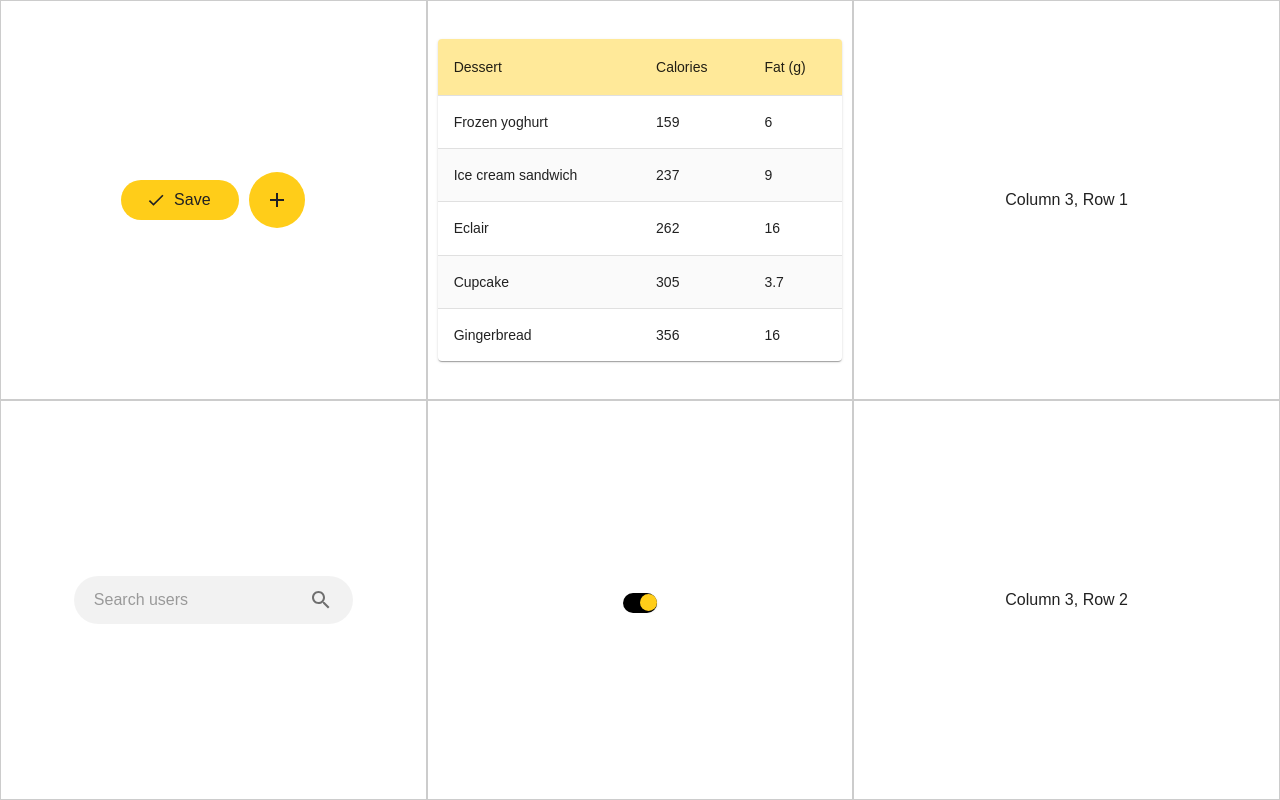
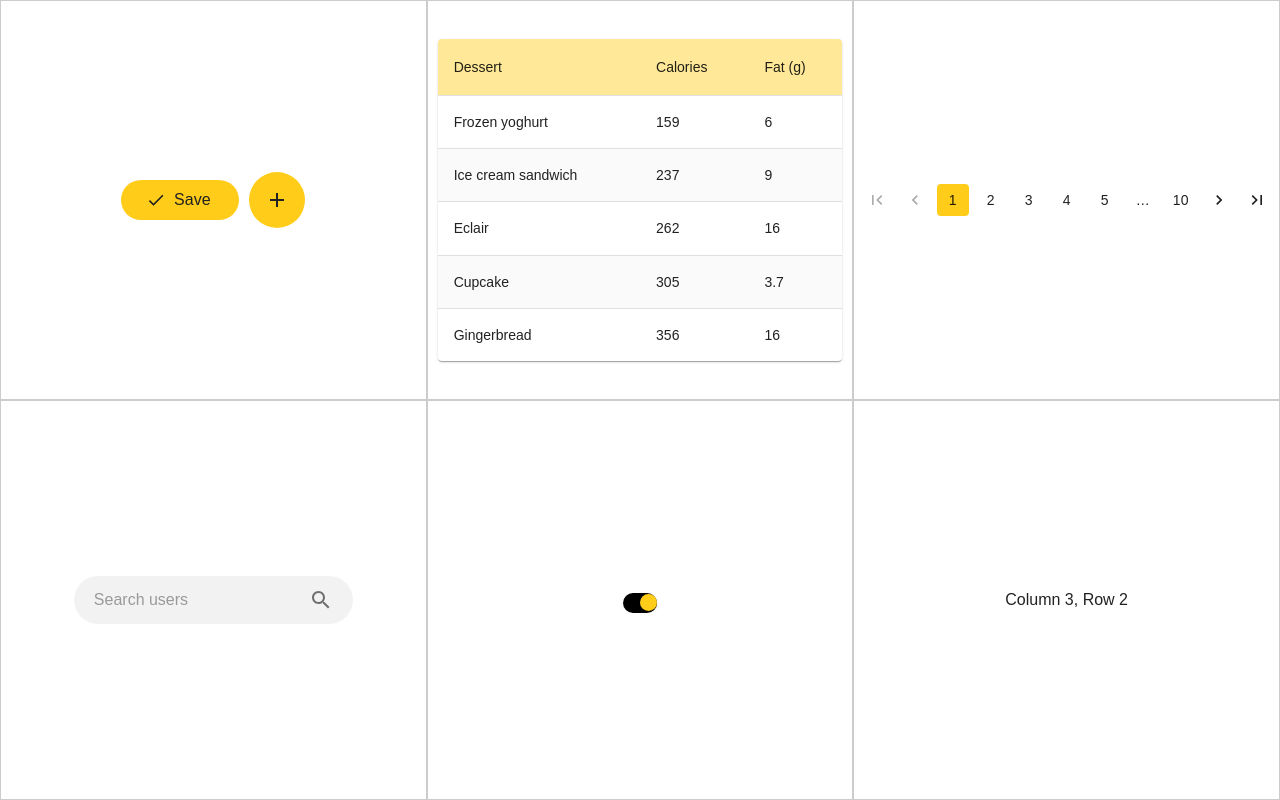
Before and after one commit to rifat-incrementsinc/tb-dash, a React (Vite) app: page /test in a window 1280 px wide. Built offline with nearby package versions, Linux system fonts and the light colour scheme.

Commit message:
pagination

```diff
--- a/index.html
+++ b/index.html
@@ -4,7 +4,7 @@
         <meta charset="UTF-8" />
         <link rel="icon" type="image/svg+xml" href="/vite.svg" />
         <meta name="viewport" content="width=device-width, initial-scale=1.0" />
-        <title>Rifat</title>
+        <title>Tender Book</title>
     </head>
     <body>
         <div id="root"></div>
--- /dev/null
+++ b/src/components/shared/TablePaginate.jsx
@@ -0,0 +1,20 @@
+import React from 'react'
+import { Pagination } from '@mui/material'
+
+const TablePaginate = ({ totalPages, currentPage, handlePageChange }) => {
+    const [rowsPerPage, setRowsPerPage] = React.useState(10)
+
+    return (
+        <Pagination
+            count={totalPages}
+            page={currentPage}
+            showFirstButton
+            showLastButton
+            shape='rounded'
+            color={'primary'}
+            onChange={(e, page) => handlePageChange(e, page)}
+        />
+    )
+}
+
+export default TablePaginate
--- a/src/components/test/Test.jsx
+++ b/src/components/test/Test.jsx
@@ -5,6 +5,7 @@ import AddButton from '../shared/AddButton.jsx'
 import SearchBar from '../shared/SearchBar.jsx'
 import TestTable from '../shared/testTable.jsx'
 import Switch from '../shared/Switch.jsx'
+import TablePaginate from '../shared/TablePaginate.jsx'
 
 const Test = () => {
     const [buttonLoading, setButtonLoading] = useState(false)
@@ -17,12 +18,20 @@ const Test = () => {
     }
 
     const handleAdd = () => {
-        console.log('🚀~ Test:19 ~ ')
+        console.log('🚀~ Test:19 ~  add button click')
+    }
+    const [currentPage, setCurrentPage] = useState(1)
+    const [totalPages, setTotalPages] = useState(10)
+
+    useEffect(() => {
+        console.log('🚀~ Test:23 ~  searchText', searchText)
+        console.log('🚀~ Test:30 ~ currentPage', currentPage)
+    }, [searchText, currentPage])
+
+    const handlePageChange = (event, value) => {
+        setCurrentPage(value)
     }
 
-    useEffect(() => {
-        console.log('🚀~ Test:23 ~  ', searchText)
-    }, [searchText])
     return (
         <Grid container style={{ height: '100vh', width: '100vw' }}>
             <Grid item xs={4}>
@@ -98,7 +107,11 @@ const Test = () => {
                         alignItems: 'center',
                     }}
                 >
-                    Column 3, Row 1
+                    <TablePaginate
+                        totalPages={totalPages}
+                        currentPage={currentPage}
+                        handlePageChange={handlePageChange}
+                    />
                 </div>
                 <div
                     style={{
--- a/src/themeProvider/theme.jsx
+++ b/src/themeProvider/theme.jsx
@@ -217,6 +217,27 @@ const ThemeLayout = ({ children }) => {
                     },
                 },
             },
+            MuiPagination: {
+                styleOverrides: {
+                    root: {
+                        // '& .MuiPaginationItem-root': {
+                        //     color: '#000',
+                        // },
+                        //
+                        // '& .MuiPaginationItem-root.Mui-selected': {
+                        //     color: '#FFCD19',
+                        // },
+                        //
+                        // '& .MuiPaginationItem-root.Mui-disabled': {
+                        //     color: '#FFCD19',
+                        // },
+                        // button hover color
+                        '& .MuiPaginationItem-root:hover': {
+                            backgroundColor: '#FFCD19',
+                        },
+                    },
+                },
+            },
         },
     })
     return (
```
Also changed, not shown: src/components/shared/Style.css (added).
